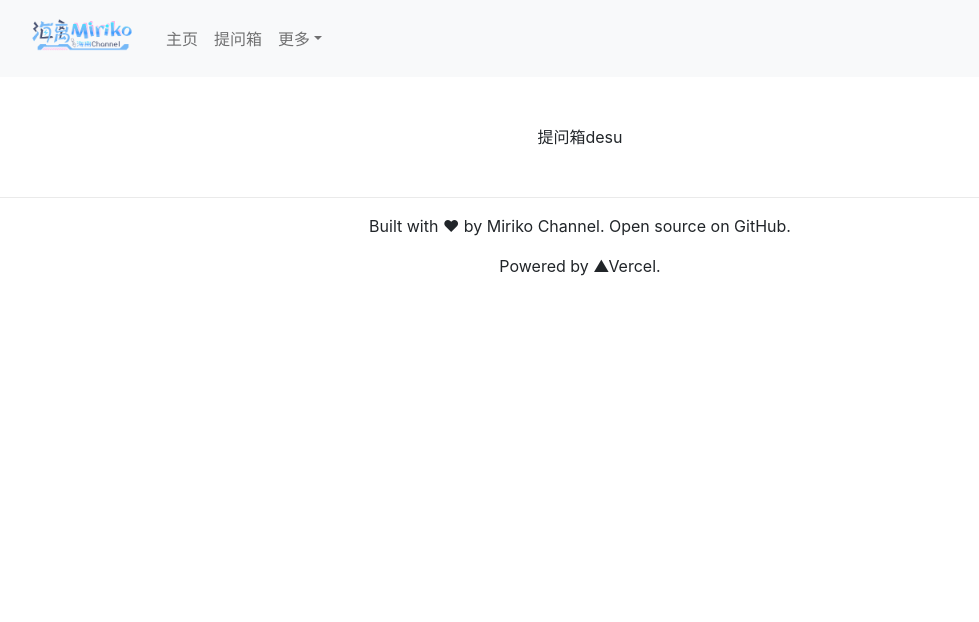
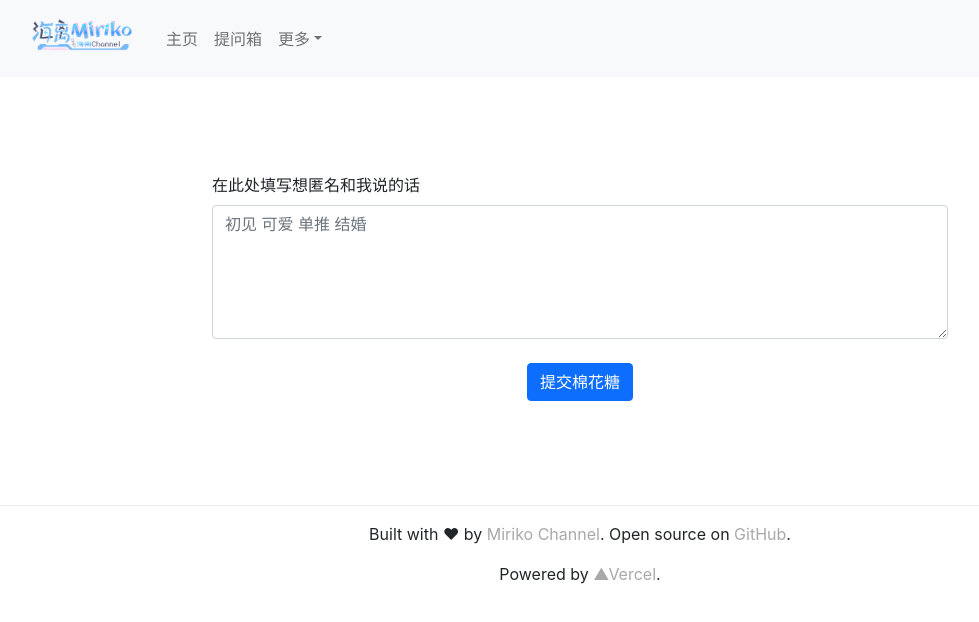
Before and after one commit to miriko-ch/miriko.live, a Next.js app: page /box in a window 1280 px wide. Shown: the top 622 px of the page, without its empty margins (60-1039 px from the left). Built offline with nearby package versions, Linux system fonts and the light colour scheme.

Commit message:
frontend: candy box

```diff
--- a/package.json
+++ b/package.json
@@ -2,7 +2,7 @@
   "name": "miriko-home",
   "private": true,
   "license": "MIT",
-  "author": "海离 <b@rubble.com> (http://barnyrubble.tumblr.com/)",
+  "author": "海离Channel",
   "homepage": "https://github.com/miriko-channel/miriko-home",
   "scripts": {
     "dev": "next dev",
@@ -19,6 +19,7 @@
     "next": "12.0.7",
     "react": "17.0.2",
     "react-bootstrap": "^2.1.0",
+    "react-circle": "^1.1.1",
     "react-dom": "17.0.2"
   },
   "devDependencies": {
--- a/pages/box.js
+++ b/pages/box.js
@@ -1,14 +1,46 @@
-import Head from "next/head"
-import { Container } from "react-bootstrap"
+import Head from "next/head";
+import { useState } from "react";
+import { Container, Row, Col, Form, Button } from "react-bootstrap";
+import { Circle } from "react-circle";
 
 export default function Box() {
-  return(
+  const [text, setText] = useState('');
+  const max_len = 1000;
+
+  return (
     <>
       <Head>
         <title>海离的提问箱</title>
       </Head>
-      <Container className="py-5 text-center" as="header">
-        提问箱desu
+      <Container className="py-5" as="header">
+        <Row className="py-lg-5">
+          <Col lg={8} md={10} className="mx-auto">
+            <Form>
+              <Form.Group className="mb-3" controlId="content">
+                <Row>
+                  <Col>
+                    <Form.Label>在此处填写想匿名和我说的话</Form.Label>
+                  </Col>
+                  { text.length != 0 &&
+                    <Col xs="auto" md="auto" lg="auto" style={ {textAlign: "right"} }>{' '}
+                      <Circle progress={ text.length != 0 ? Math.max((text.length / max_len) * 100, 5) : 0 } size="20" lineWidth="64" showPercentage={false} />
+                      <span style={{color: "darkgray"}}>{' '}{ max_len - text.length}</span>
+                    </Col>
+                  }
+                </Row>
+                <Form.Control as="textarea"
+                              rows={5} maxLength={max_len}
+                              onChange={(e) => setText(e.target.value)}
+                              placeholder="初见 可爱 单推 结婚"/>
+              </Form.Group>
+              <div className="text-center py-2">
+                <Button variant="primary" type="submit" className="text-center">
+                  提交棉花糖
+                </Button>
+              </div>
+            </Form>
+          </Col>
+        </Row>
       </Container>
     </>
   )
--- a/styles/Footer.module.css
+++ b/styles/Footer.module.css
@@ -10,6 +10,10 @@
   border-top: 1px solid #eaeaea;
 }
 
+.footer a {
+  color: darkgrey;
+}
+
 .footer a p {
   display: flex;
   justify-content: center;
```
Also changed, not shown: 1 other file (tests, documents, lock files or other folders).
